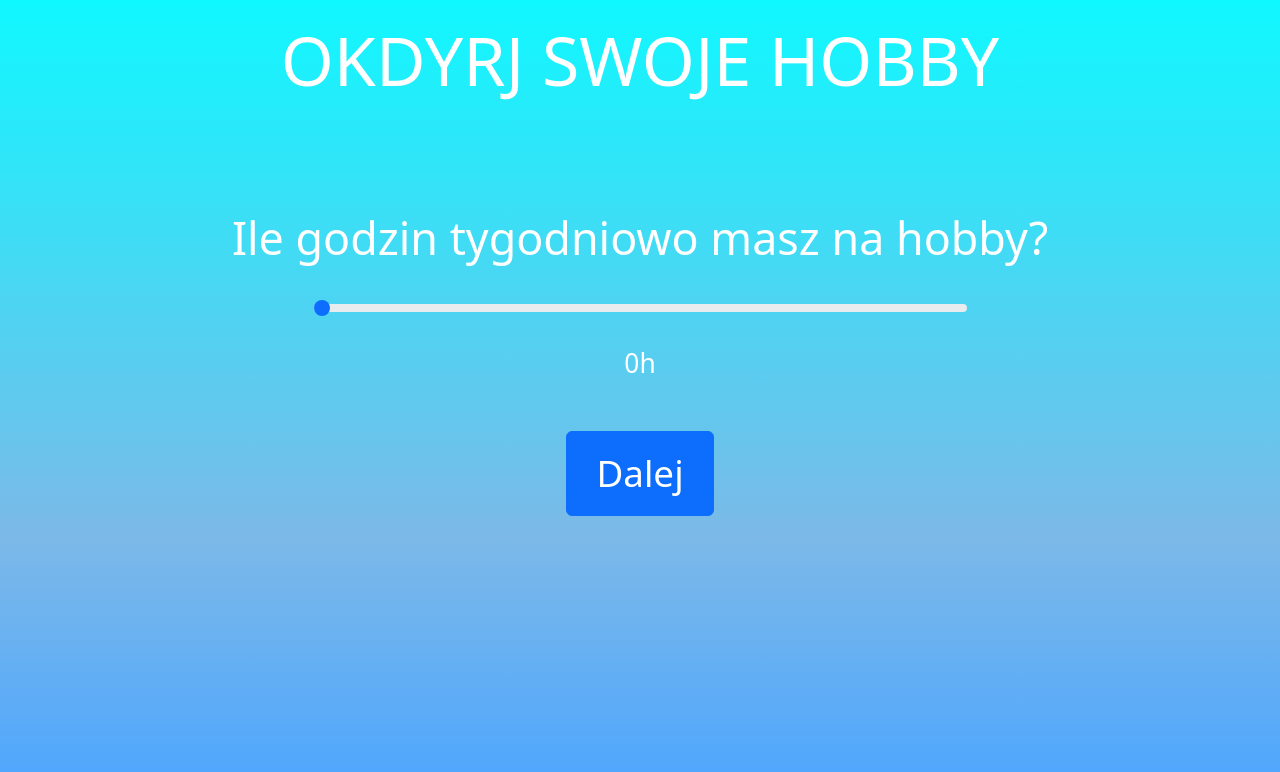
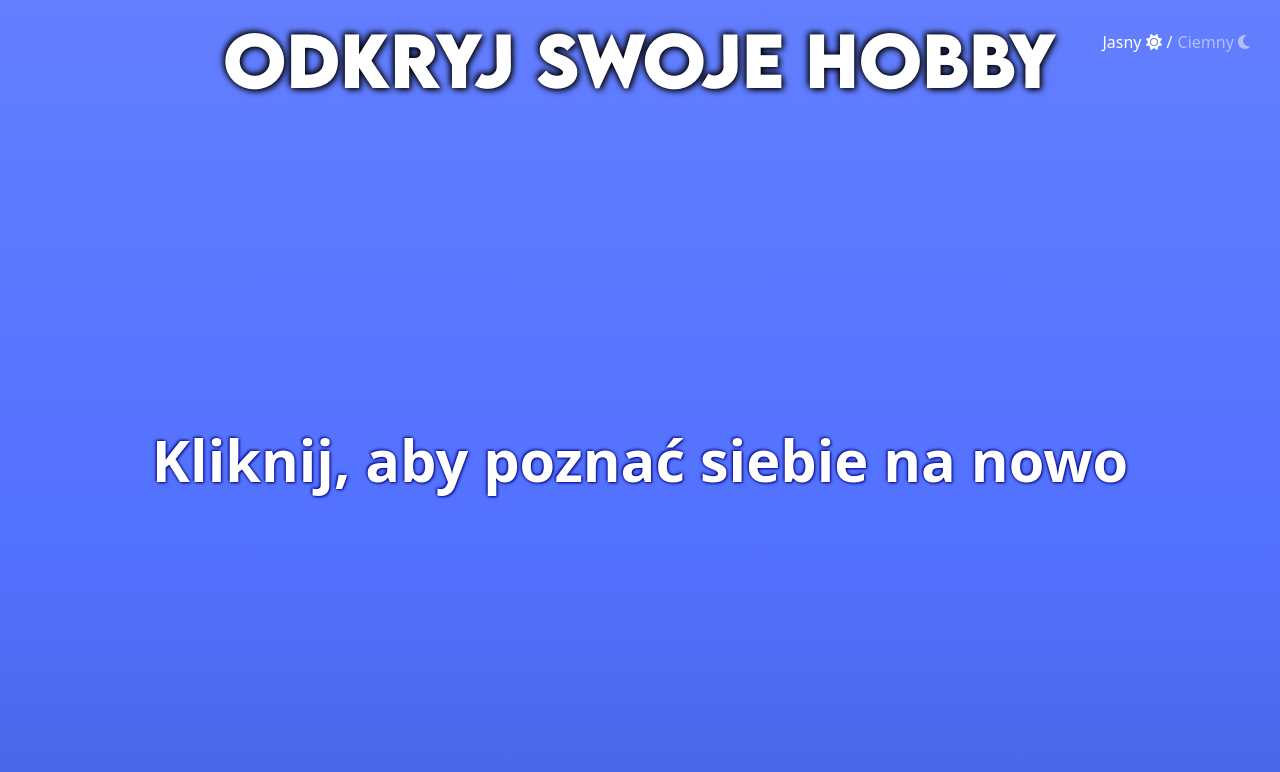
Before and after one commit to adamk05/odkryj_nowe_hobby, an Angular app in the folder frontend/: page / in a window 1280 px wide. Shown: the top 772 px of the page. Built offline with nearby package versions, Linux system fonts and the light colour scheme.

Commit message:
motyw, formularz gotowy

```diff
--- a/frontend/package.json
+++ b/frontend/package.json
@@ -18,6 +18,8 @@
     "@angular/platform-browser": "^17.3.0",
     "@angular/platform-browser-dynamic": "^17.3.0",
     "@angular/router": "^17.3.0",
+    "@fortawesome/angular-fontawesome": "^0.14.1",
+    "@fortawesome/free-solid-svg-icons": "^6.7.1",
     "bootstrap": "^5.3.3",
     "rxjs": "~7.8.0",
     "sass": "^1.81.0",
--- a/frontend/src/app/app.component.html
+++ b/frontend/src/app/app.component.html
@@ -1,6 +1,18 @@
 <div class="wrapper vh-100">
     <div class="navbar">
-        <span class="title">OKDYRJ SWOJE HOBBY</span>
+        <span class="title">ODKRYJ SWOJE HOBBY</span>
+        <div class="theme" (click)="switchTheme()">
+            <div [class]="isDarkThemeEnabled() ? 'not-enabled' : ''">
+                <span>Jasny </span>
+                <fa-icon [icon]="faSun"></fa-icon>
+            </div>
+            <span class="slash">/</span>
+            <div [class]="isDarkThemeEnabled() ? '' : 'not-enabled'">
+                <span>Ciemny </span>
+                <fa-icon [icon]="faMoon"></fa-icon>
+            </div>
+        </div>
+
     </div>
     <div class="main">
         <app-hobby-form></app-hobby-form>
--- a/frontend/src/app/app.component.scss
+++ b/frontend/src/app/app.component.scss
@@ -1,5 +1,6 @@
+@import url('../styles.scss');
 .wrapper {
-    background: linear-gradient(0deg, rgba(0,127,255,0.7) 0%, rgba(124,185,232,1) 33%, rgba(15,248,255,1) 100%);
+    background: var(--main-bg);
 }
 
 .navbar {
@@ -11,6 +12,25 @@
 
 .title {
     font-size: calc(1em + 2.5vh + 2.5vw);
+    font-weight: bold;
+    font-family: 'lemonmilk', sans-serif;
+    text-shadow: var(--title-text-shadow);
+}
+
+.theme {
+    position: absolute;
+    top: 30px;
+    right: 30px;
+    display: flex;
+    flex-direction: row;
+}
+
+.not-enabled {
+    opacity: 0.5;
+}
+
+.slash {
+    margin: 0 5px;
 }
 
 .main {
--- a/frontend/src/app/app.component.ts
+++ b/frontend/src/app/app.component.ts
@@ -3,18 +3,62 @@ import { Component, OnInit } from '@angular/core';
 import { RouterOutlet } from '@angular/router';
 import { HobbyService } from './hobby.service';
 import { HobbyFormComponent } from './hobby-form/hobby-form.component';
+import { faMoon, faSun } from '@fortawesome/free-solid-svg-icons';
+import { FontAwesomeModule } from '@fortawesome/angular-fontawesome';
 
 @Component({
   selector: 'app-root',
   standalone: true,
-  imports: [RouterOutlet, HttpClientModule, HobbyFormComponent],
+  imports: [RouterOutlet, HttpClientModule, HobbyFormComponent, FontAwesomeModule],
   providers: [HobbyService],
   templateUrl: './app.component.html',
   styleUrl: './app.component.scss'
 })
-export class AppComponent{
+export class AppComponent implements OnInit {
   title = 'frontend';
+  faMoon = faMoon;
+  faSun = faSun;
+  icon: any;
+
+  enableDarkTheme() {
+    document.body.classList.add('dark-theme');
+    localStorage.setItem('dark-theme', 'true');
+    this.icon = this.faSun;
+  }
+
+  enableLightTheme() {
+    document.body.classList.remove('dark-theme');
+    localStorage.setItem('dark-theme', 'false');
+    this.icon = this.faMoon;
+  }
+
+  applyStoredTheme() {
+    const isDarkTheme = localStorage.getItem('dark-theme') === 'true';
+    if (isDarkTheme) {
+      this.enableDarkTheme();
+      this.icon = this.faSun;
+    } else {
+      this.enableLightTheme();
+      this.icon = this.faMoon;
+    }
+  }
+
+  isDarkThemeEnabled(): boolean {
+    return document.body.classList.contains('dark-theme');
+  }
+
+  switchTheme(): void {
+    if(this.isDarkThemeEnabled()) {
+      this.enableLightTheme();
+    } else {
+      this.enableDarkTheme();
+    }
+  }
 
   constructor(private hobbyService: HobbyService) { }
 
+  ngOnInit(): void {
+    this.applyStoredTheme();
+  }
+
 }
--- a/frontend/src/app/hobby-form.model.ts
+++ b/frontend/src/app/hobby-form.model.ts
@@ -1,5 +1,5 @@
 export class HobbyForm {
-    time: number = 0;
+    time: number = 1;
     riskyActivities: boolean = false;
     isIndividualist: boolean = false;
     isSpontanic: boolean = false;
--- a/frontend/src/app/hobby-form/hobby-form.component.html
+++ b/frontend/src/app/hobby-form/hobby-form.component.html
@@ -1,71 +1,74 @@
-<div class="wrapper container">
+<div class="wrapper container" (click)="handleStart()">
+    <div class="start-screen" *ngIf="step === -1" @fadeAnimation>
+        <span>Kliknij, aby poznać siebie na nowo</span>
+    </div>
     <div class="form-group" *ngIf="step === 0" @fadeAnimation>
         <span class="question">Ile godzin tygodniowo masz na hobby?</span>
-        <input [(ngModel)]="hobby.time" min="0" max="80" type="range" class="form-range">
+        <input [(ngModel)]="hobby.time" min="1" max="80" type="range" class="form-range">
         <span class="time-caption">{{hobby.time}}h</span>
-        <button class="btn btn-primary big-btn proceed-btn" (click)="stepAhead()">Dalej</button>
+        <button class="btn  big-btn proceed-btn" (click)="stepAhead()">Dalej</button>
     </div>
     <div class="form-group" *ngIf="step === 1" @fadeAnimation>
         <span class="question">Lubisz ryzykowne aktywności?</span>
         <div class="buttons-wrapper">
-            <div class="btn btn-primary big-btn" (click)="riskyActivities()">TAK</div>
-            <div class="btn btn-primary big-btn" (click)="stepAhead()">NIE</div>
+            <div class="btn  big-btn" (click)="riskyActivities()">TAK</div>
+            <div class="btn  big-btn" (click)="stepAhead()">NIE</div>
         </div>
     </div>
     <div class="form-group" *ngIf="step === 2" @fadeAnimation>
         <span class="question">Jesteś indywidualistą?</span>
         <div class="buttons-wrapper">
-            <div class="btn btn-primary big-btn" (click)="isIndividualist()">TAK</div>
-            <div class="btn btn-primary big-btn" (click)="stepAhead()">NIE</div>
+            <div class="btn  big-btn" (click)="isIndividualist()">TAK</div>
+            <div class="btn  big-btn" (click)="stepAhead()">NIE</div>
         </div>
     </div>
     <div class="form-group" *ngIf="step === 3" @fadeAnimation>
-        <span class="question">Wolisz planować wszystko z wyprzedzeniem czy działasz spontanicznie?</span>
+        <span class="question">Lubisz działać spontanicznie?</span>
         <div class="buttons-wrapper">
-            <div class="btn btn-primary big-btn" (click)="isSpontanic()">Spontanicznie</div>
-            <div class="btn btn-primary big-btn" (click)="stepAhead()">Planuję</div>
+            <div class="btn  big-btn" (click)="isSpontanic()">Tak</div>
+            <div class="btn  big-btn" (click)="stepAhead()">Nie</div>
         </div>
     </div>
     <div class="form-group" *ngIf="step === 4" @fadeAnimation>
         <span class="question">Czy lubisz spędzać czas na świeżym powietrzu?</span>
         <div class="buttons-wrapper">
-            <div class="btn btn-primary big-btn" (click)="freshAirActivities()">TAK</div>
-            <div class="btn btn-primary big-btn" (click)="stepAhead()">NIE</div>
+            <div class="btn big-btn" (click)="freshAirActivities()">TAK</div>
+            <div class="btn  big-btn" (click)="stepAhead()">NIE</div>
         </div>
     </div>
     <div class="form-group" *ngIf="step === 5" @fadeAnimation>
         <span class="question">Czy interesują cię aktywności wymagające kreatywności?</span>
         <div class="buttons-wrapper">
-            <div class="btn btn-primary big-btn" (click)="isCreative()">TAK</div>
-            <div class="btn btn-primary big-btn" (click)="stepAhead()">NIE</div>
+            <div class="btn  big-btn" (click)="isCreative()">TAK</div>
+            <div class="btn  big-btn" (click)="stepAhead()">NIE</div>
         </div>
     </div>
     <div class="form-group" *ngIf="step === 6" @fadeAnimation>
         <span class="question">Czy lubisz czynności manualne?</span>
         <div class="buttons-wrapper">
-            <div class="btn btn-primary big-btn" (click)="manualActivities()">TAK</div>
-            <div class="btn btn-primary big-btn" (click)="stepAhead()">NIE</div>
+            <div class="btn  big-btn" (click)="manualActivities()">TAK</div>
+            <div class="btn  big-btn" (click)="stepAhead()">NIE</div>
         </div>
     </div>
     <div class="form-group" *ngIf="step === 7" @fadeAnimation>
         <span class="question">Czy ciekawią Cię tematy techniczne i naukowe?</span>
         <div class="buttons-wrapper">
-            <div class="btn btn-primary big-btn" (click)="likesScience()">TAK</div>
-            <div class="btn btn-primary big-btn" (click)="stepAhead()">NIE</div>
+            <div class="btn  big-btn" (click)="likesScience()">TAK</div>
+            <div class="btn  big-btn" (click)="stepAhead()">NIE</div>
         </div>
     </div>
     <div class="form-group" *ngIf="step === 8" @fadeAnimation>
         <span class="question">Czy interesujesz się historią?</span>
         <div class="buttons-wrapper">
-            <div class="btn btn-primary big-btn" (click)="likesHistory()">TAK</div>
-            <div class="btn btn-primary big-btn" (click)="stepAhead()">NIE</div>
+            <div class="btn  big-btn" (click)="likesHistory()">TAK</div>
+            <div class="btn  big-btn" (click)="stepAhead()">NIE</div>
         </div>
     </div>
     <div class="form-group" *ngIf="step === 9" @fadeAnimation>
         <span class="question">Czy lubisz obcować z naturą?</span>
         <div class="buttons-wrapper">
-            <div class="btn btn-primary big-btn" (click)="likesNature()">TAK</div>
-            <div class="btn btn-primary big-btn" (click)="stepAhead()">NIE</div>
+            <div class="btn  big-btn" (click)="likesNature()">TAK</div>
+            <div class="btn  big-btn" (click)="stepAhead()">NIE</div>
         </div>
     </div>
 </div>
--- a/frontend/src/app/hobby-form/hobby-form.component.scss
+++ b/frontend/src/app/hobby-form/hobby-form.component.scss
@@ -1,3 +1,5 @@
+@import url('../../styles.scss');
+
 .wrapper {
     width: 100%;
     height: 100%;
@@ -6,12 +8,31 @@
     align-items: center;
 }
 
+.start-screen {
+    font-size: calc(1em + 2vh + 2vw);
+    text-align: center;
+    font-weight: bold;
+    text-shadow: var(--text-shadow);
+}
+
 .form-group {
     display: flex;
     flex-direction: column;
     align-items: center;
     margin-bottom: 25vh;
     row-gap: 3vh;
+    font-weight: bold;
+    text-shadow: var(--text-shadow);
+}
+
+.btn {
+    border-radius: 30px;
+    background-color: var(--button-bg);
+    color: #ffffff;
+}
+
+.btn:hover {
+    background-color: var(--button-hover-bg);
 }
 
 .time-caption {
@@ -38,8 +59,8 @@
 .buttons-wrapper {
     display: flex;
     flex-direction: row;
-    column-gap: 30vh;
-    margin-top: 10vh;
+    column-gap: 10vh;
+    margin-top: 7vh;
 }
 
 .visible {
@@ -51,3 +72,7 @@
     opacity: 0;
     transition: opacity 1s ease-out;
 }
+
+.question {
+    text-align: center;
+}
--- a/frontend/src/app/hobby-form/hobby-form.component.ts
+++ b/frontend/src/app/hobby-form/hobby-form.component.ts
@@ -17,9 +17,15 @@ import { fadeAnimation } from '../animations';
 export class HobbyFormComponent {
 
   hobby: HobbyForm = new HobbyForm();
-  step: number = 0;
+  step: number = -1;
 
   constructor(private hobbyService: HobbyService) { }
+
+  handleStart(): void {
+    if(this.step === -1) {
+      this.stepAhead();
+    }
+  }
 
   proceed(): void {
     this.hobbyService.getRecommendations(this.hobby).subscribe({
@@ -31,7 +37,12 @@ export class HobbyFormComponent {
   }
 
   stepAhead(): void {
-    this.step++;
+    const stepCopy = this.step;
+    this.step = -2;
+    setTimeout(() => {
+      this.step = stepCopy + 1;
+    }, 500)
+
   }
 
   riskyActivities(): void {
--- a/frontend/src/app/hobby.model.ts
+++ b/frontend/src/app/hobby.model.ts
@@ -1,9 +1,11 @@
 export class Hobby {
     name?: string;
     description?: string;
+    category?: string;
 
-    constructor(name?: string, description?: string) {
+    constructor(name?: string, description?: string, category?: string) {
         this.name = name;
         this.description = description;
+        this.category = category;
     }
 }
--- a/frontend/src/styles.scss
+++ b/frontend/src/styles.scss
@@ -2,3 +2,26 @@
 body {
     color: white;
 }
+
+@font-face {
+    font-family: 'lemonmilk';
+    src: url('/assets/fonts/LEMONMILK-Bold.otf') format('opentype');
+    font-weight: normal;
+    font-style: normal;
+}
+
+:root {
+    --main-bg: linear-gradient(0deg, rgba(74, 102, 230, 1) 0%, rgba(82, 113, 255, 1) 33%, rgba(99, 127, 255, 1) 100%);
+    --button-bg: #0000BF;
+    --button-hover-bg: #000080;
+    --title-text-shadow: #000 2px 2px 6px, #000 -2px -2px 6px;
+    --text-shadow: #000080 1px 1px 3px, #000080 -1px -1px 3px;
+}
+
+.dark-theme {
+    --main-bg: #161616;
+    --button-bg: #404040;
+    --button-hover-bg: #606060;
+    --title-text-shadow: none;
+    --text-shadow: none;
+  }
```
Also changed, not shown: frontend/src/assets/fonts/LEMONMILK-Bold.otf (added), 1 other file (tests, documents, lock files or other folders).
